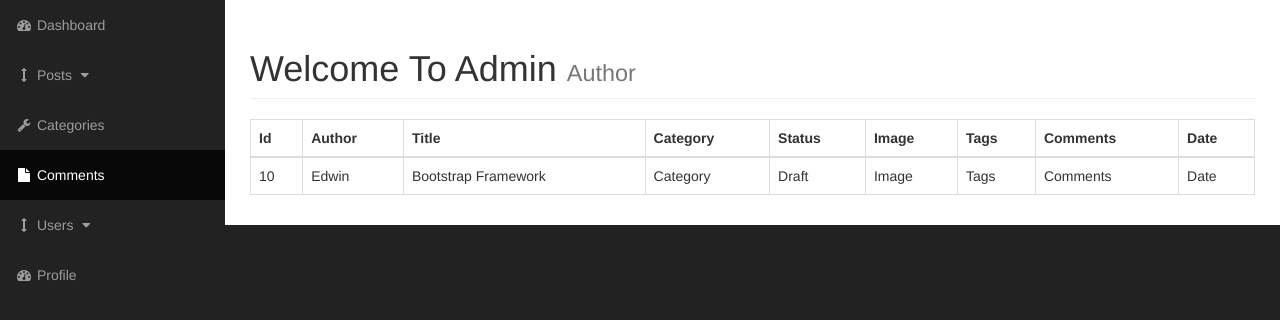
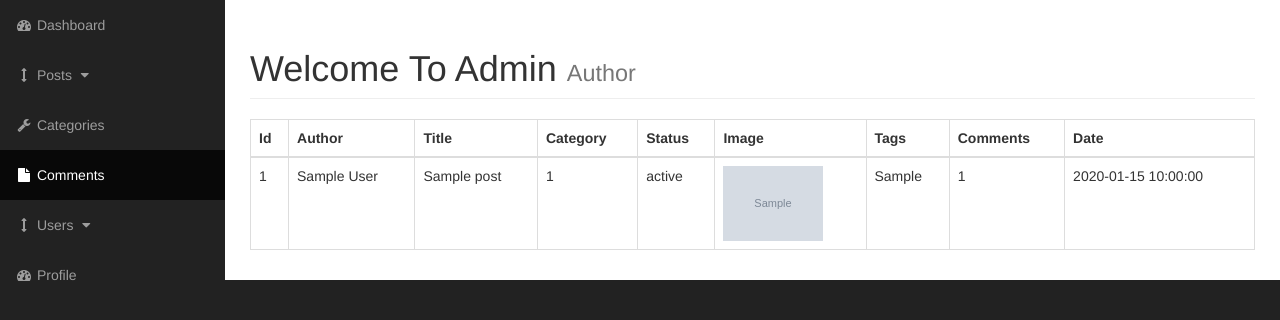
Before and after one commit to glenn-watt/basicCMS, a PHP site: page /admin/posts.php in a window 1280 px wide. Shown: the part 51-371 px from the top of the page. Run offline with PHP 8.4, Linux system fonts and the light colour scheme; tables that the repository leaves empty or names only in its code hold one stand-in row (values such as "Sample post"); grey boxes marked "Sample" are stand-in pictures.

Commit message:
Add dynamic query display all posts

```diff
--- a/admin/posts.php
+++ b/admin/posts.php
@@ -36,17 +36,32 @@ include('includes/admin-header.php');
                         </tr>
                         </thead>
                         <tbody>
-                            <tr>
-                                <td>10</td>
-                                <td>Edwin</td>
-                                <td>Bootstrap Framework</td>
-                                <td>Category</td>
-                                <td>Draft</td>
-                                <td>Image</td>
-                                <td>Tags</td>
-                                <td>Comments</td>
-                                <td>Date</td>
-                            </tr>
+                            <?php
+                            $query = "SELECT * FROM posts";
+                            $select_all_posts_query=mysqli_query($connection,$query);
+                            while($row = mysqli_fetch_assoc($select_all_posts_query)){
+                                $post_id = $row['post_id'];
+                                $post_author = $row['post_author'];
+                                $post_title = $row['post_title'];
+                                $post_category_id = $row['post_category_id'];
+                                $post_status = $row['post_status'];
+                                $post_image = $row['post_image'];
+                                $post_tags = $row['post_tags'];
+                                $post_comment_count = $row['post_comment_count'];
+                                $post_date = $row['post_date'];
+                            echo "<tr>";
+                                echo "<td>$post_id</td>";
+                                echo "<td>$post_author</td>";
+                                echo "<td>$post_title</td>";
+                                echo "<td>$post_category_id</td>";
+                                echo "<td>$post_status</td>";
+                                echo "<td><img width='100' src='../images/$post_image' alt='image'></td>";
+                                echo "<td>$post_tags</td>";
+                                echo "<td>$post_comment_count</td>";
+                                echo "<td>$post_date</td>";
+                            echo "</tr>";
+                            }
+                            ?>
                         </tbody>
                     </table>
                 </div>
```
